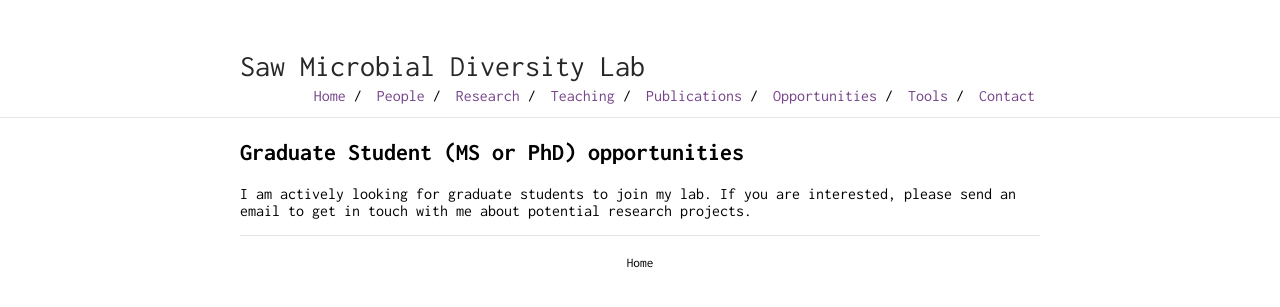
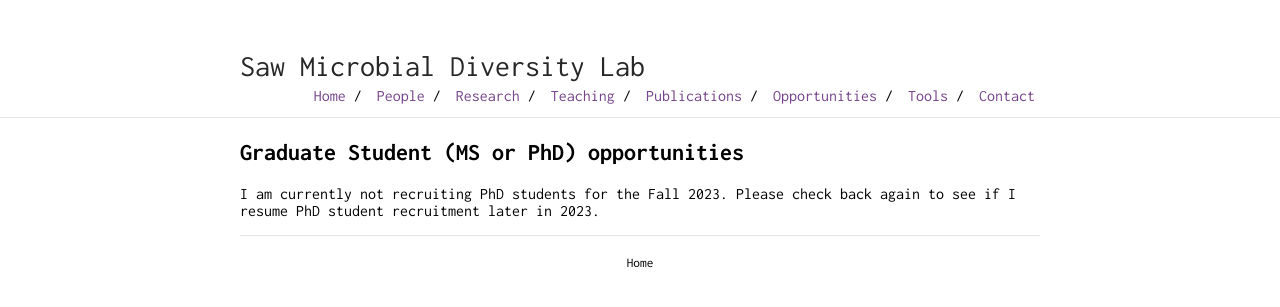
Before and after one commit to jimmysaw/jimmysaw.github.io, a Jekyll site: the page built from grads.md, in a window 1280 px wide. Shown: the top 307 px of the page. Built offline with Jekyll 4.4.1, drawn with Linux system fonts in a browser that asks for light colours; our own code applies the rules of GitHub Pages for plain Markdown files.

Commit message:
Update grads.md

```diff
--- a/grads.md
+++ b/grads.md
@@ -5,4 +5,4 @@ is_contact: true
 
 ## Graduate Student (MS or PhD) opportunities
 
-I am actively looking for graduate students to join my lab. If you are interested, please send an email to get in touch with me about potential research projects.
+I am currently not recruiting PhD students for the Fall 2023. Please check back again to see if I resume PhD student recruitment later in 2023.
```
